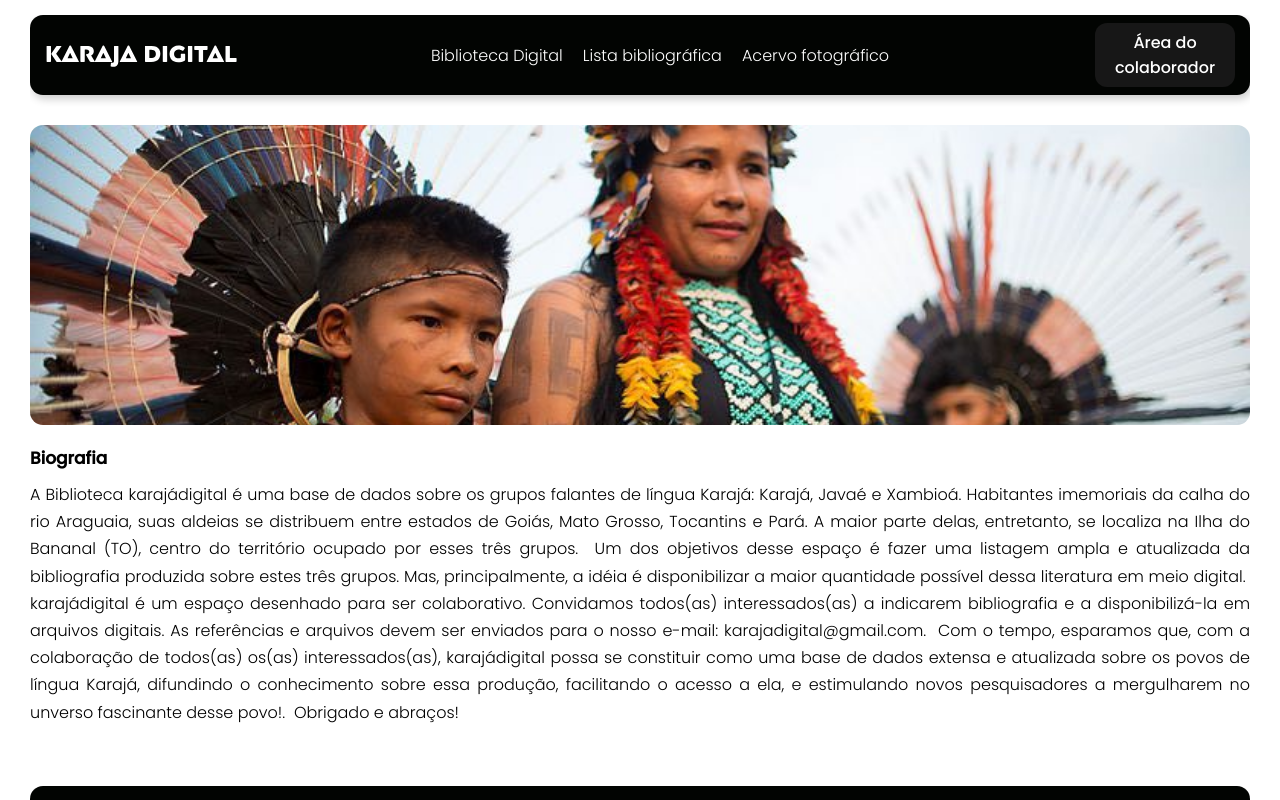
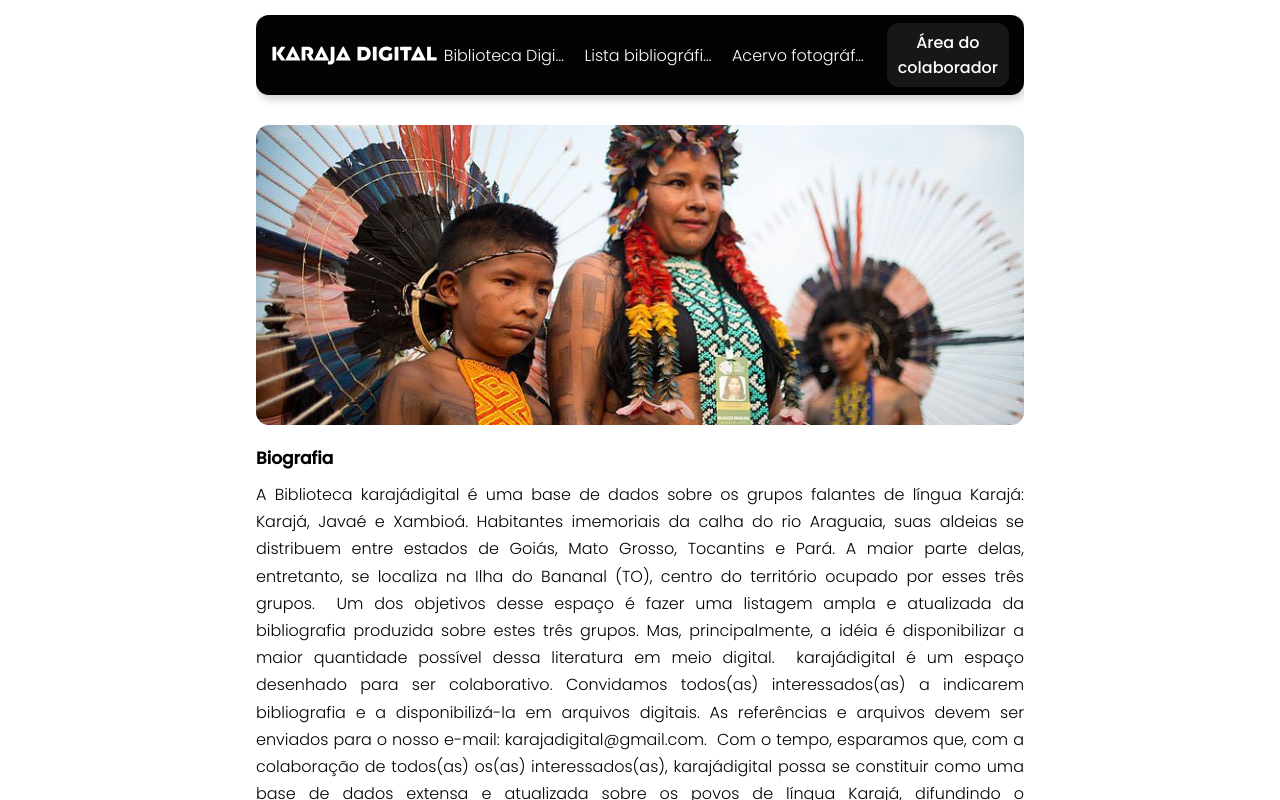
Before and after one commit to joaosour/karajadigital, a React (Create React App) app in the folder frontend/: page /home in a window 1280 px wide. Built offline with nearby package versions, Linux system fonts and the light colour scheme.

Commit message:
Ajustes de layout

```diff
--- a/frontend/src/styles/global.module.css
+++ b/frontend/src/styles/global.module.css
@@ -11,7 +11,7 @@
     font-weight: 300;
     font-family: 'Poppins', sans-serif;
     background-color:white;
-    padding: 15px 30px;
+    padding: 15px 20%;
     flex-direction: column;
     overflow-x: hidden;
 };
```
